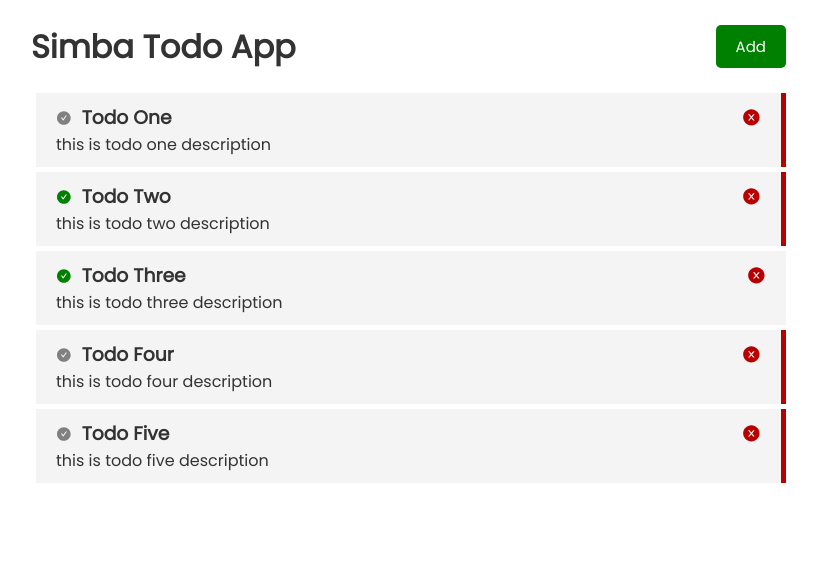
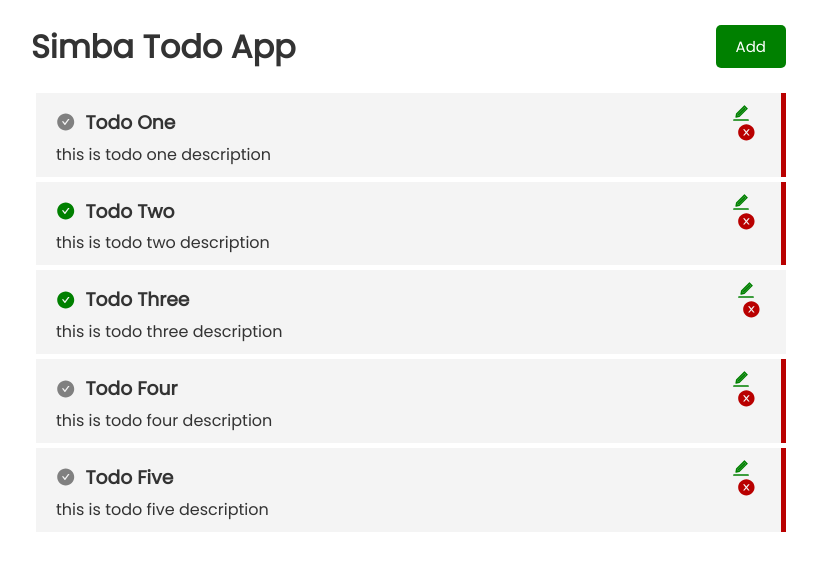
Before and after one commit to mxhdiqaim/simba-todo-app, a React (Create React App) app: page / in a window 1280 px wide. Shown: the top 570 px of the page, without its empty margins (229-1046 px from the left). Built offline with nearby package versions, Linux system fonts and the light colour scheme.

Commit message:
adding edit btn

```diff
--- a/src/App.css
+++ b/src/App.css
@@ -51,6 +51,24 @@ body {
 
 .btn:active {
   transform: scale(0.98);
+}
+
+.btn-close {
+  color: #b90000;
+  cursor: pointer;
+}
+
+.btn-edit {
+  color: green;
+  margin-right: 10px;
+}
+
+.btn-action {
+  display: flex;
+  flex-direction: column;
+  justify-content: space-between;
+  align-items: center;
+  height: 100%;
 }
 
 .btn-block {
--- a/src/components/layouts/TodoItem.jsx
+++ b/src/components/layouts/TodoItem.jsx
@@ -1,5 +1,9 @@
 import React, { useContext } from 'react';
-import { AiFillCheckCircle, AiFillCloseCircle } from 'react-icons/ai';
+import {
+  AiFillCheckCircle,
+  AiFillCloseCircle,
+  AiTwotoneEdit,
+} from 'react-icons/ai';
 import TodoContext from '../../context/todos/todoContext';
 
 import PropTypes from 'prop-types';
@@ -15,19 +19,25 @@ const TodoItem = ({ todo }) => {
         {/* COMPLETE btn */}
         <AiFillCheckCircle
           className='pointer'
+          size={20}
           style={todo.isCompleted ? { color: 'green' } : { color: 'gray' }}
           onClick={() => toggleComplete(todo.id)}
         />
 
         <h3 style={{ width: '100%' }}>
           {todo.title} {/* CLOSE btn below */}
-          <AiFillCloseCircle
-            style={{ color: '#b90000', cursor: 'pointer' }}
-            onClick={() => onDelete(todo.id)}
-          />{' '}
+          <div className='btn-action'>
+            <AiTwotoneEdit size={20} className='btn-edit' />
+            <AiFillCloseCircle
+              className='btn-close'
+              onClick={() => onDelete(todo.id)}
+            />{' '}
+          </div>
         </h3>
       </div>
-      <p>{todo.description}</p>
+      <div style={{ display: 'flex' }}>
+        <p>{todo.description}</p>
+      </div>
     </div>
   );
 };
--- a/src/context/todos/TodoState.js
+++ b/src/context/todos/TodoState.js
@@ -18,7 +18,7 @@ const TodoState = props => {
         id: 1,
         title: 'todo one',
         isCompleted: false,
-        description: 'this is todo one description',
+        description: 'this is todo one description ',
         important: true,
       },
       {
--- a/src/context/todos/todoReducer.js
+++ b/src/context/todos/todoReducer.js
@@ -6,16 +6,18 @@ import {
   TOGGLE_COMPLETE,
 } from '../types';
 
-// eslint-disable-next-line import/no-anonymous-default-export
-export default (state, action) => {
+const todoReducer = (state, action) => {
   switch (action.type) {
+    // GET TODOS
     case GET_TODOS:
       return;
+    // LOADING
     case TOGGLE_LOADING:
       return {
         ...state,
         isLoading: action.payload,
       };
+    // TOGGLE IMPORTANT
     case TOGGLE_IMPORTANT:
       return {
         ...state,
@@ -25,6 +27,7 @@ export default (state, action) => {
             : todo,
         ),
       };
+    // TOGGLE COMPLETE
     case TOGGLE_COMPLETE:
       return {
         ...state,
@@ -34,6 +37,7 @@ export default (state, action) => {
             : todo,
         ),
       };
+    // TOGGLE TODO
     case DELETE_TODO:
       return {
         ...state,
@@ -43,3 +47,5 @@ export default (state, action) => {
       return state;
   }
 };
+
+export default todoReducer;
```
